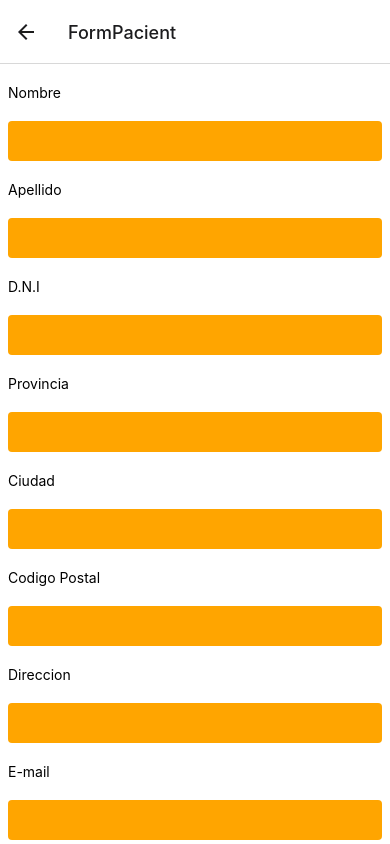
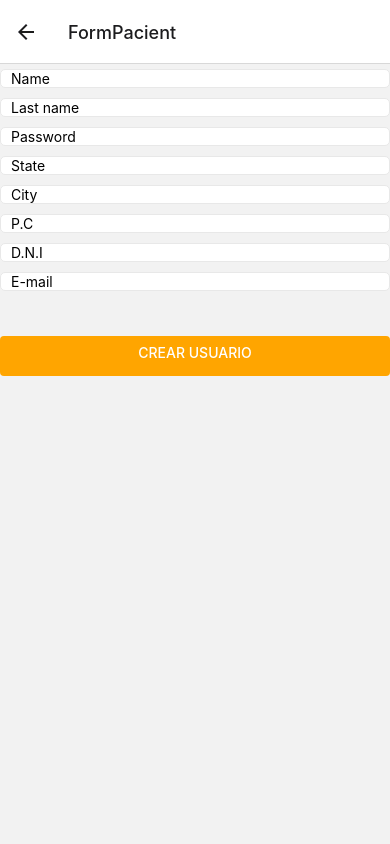
Before and after one commit to GermanEH/Proyecto-Final-Pro-FY, a React Native app in the folder client/: screen /FormPacient in a window 390 px wide. Shown: the top 844 px of the page. Built offline with nearby package versions, Linux system fonts and the light colour scheme.

Commit message:
formulario de paciente controlado con errores

```diff
--- /dev/null
+++ b/client/src/components/CustomInput/CustomInput.jsx
@@ -0,0 +1,50 @@
+import React from 'react';
+import {View, Text, TextInput, StyleSheet} from 'react-native';
+import {Controller} from 'react-hook-form';
+
+const CustomInput = ({control, name,rules = {}, placeholder, secureTextEntry}) =>{
+    return (
+      <Controller
+        control={control}
+        name={name}
+        rules={rules}
+        render={({field: { onChange, onBlur, value }, fieldState: {error}}) => (
+          <>
+          <View style={[styles.container, {borderColor : error ? 'red' : '#e8e8e8'}
+          ]}>
+          <TextInput
+            value={value}
+            onChangeText={onChange}
+            onBlur={onBlur}
+            placeholder={placeholder}
+            style={styles.input}
+            secureTextEntry={secureTextEntry}
+          />
+        </View>
+         {error && (<Text style={{color:'red', alignSelf: 'stretch'}}>{error.message || 'Error'}</Text>)}
+
+        </>
+        )}
+
+      />
+
+
+
+    );
+};
+const styles = StyleSheet.create({
+  container: {
+    backgroundColor: 'white',
+    width: '100%',
+
+    borderColor: '#e8e8e8',
+    borderWidth: 1,
+    borderRadius: 5,
+
+    paddingHorizontal: 10,
+    marginVertical: 5,
+  },
+  input: {},
+});
+
+export default CustomInput;
--- a/client/src/components/pacient/FormPacient.jsx
+++ b/client/src/components/pacient/FormPacient.jsx
@@ -2,19 +2,21 @@ import * as React from 'react';
 import { Text, View, StyleSheet, TextInput, Button, Alert } from 'react-native';
 import { useForm, Controller } from 'react-hook-form';
 import Constants from 'expo-constants';
-//hola
+import CustomInput from '../CustomInput/CustomInput'
+
 export function FormPacient  ()  {
   const { register, setValue, handleSubmit, control, reset, formState: { errors } } = useForm({
     defaultValues: {
-      nombre: '',
-      apellido: '',
+      name: '',
+      lastname: '',
+      email:'',
+      password:'',
       dni: '',
-      provincia:'',
+      country:'',
+      state:'',
       ciudad:'',
-      cp:'',
-      direccion:'',
-      email:'',
-      password:''
+      zip:'',
+      adress:'',
     }
   });
   const onSubmit = data => {
@@ -31,137 +33,66 @@ export function FormPacient  ()  {
 
   return (
     <View style={styles.container}>
-      <Text style={styles.label}>Nombre</Text>
-      <Controller
+
+      <CustomInput
+        name="name"
+        placeholder="Name"
         control={control}
-        render={({field: { onChange, onBlur, value }}) => (
-          <TextInput
-            style={styles.input}
-            onBlur={onBlur}
-            onChangeText={value => onChange(value)}
-            value={value}
-          />
-        )}
-        name="nombre"
-        rules={{ required: true }}
-      />{errors.nombre && <Text>This is required.</Text>}
-      <Text style={styles.label}>Apellido</Text>
-      <Controller
+        rules={{required: 'First name is required'}}
+
+      />
+      <CustomInput
+        name="lastname"
+        placeholder="Last name"
         control={control}
-        render={({field: { onChange, onBlur, value }}) => (
-          <TextInput
-            style={styles.input}
-            onBlur={onBlur}
-            onChangeText={value => onChange(value)}
-            value={value}
-          />
-        )}
-        name="apellido"
-        rules={{ required: true }}
+        rules={{required: 'Last name is required'}}
+
       />
-      <Text style={styles.label}>D.N.I</Text>
-      <Controller
+        <CustomInput
+        name="password"
+        placeholder="Password"
         control={control}
-        render={({field: { onChange, onBlur, value }}) => (
-          <TextInput
-            style={styles.input}
-            onBlur={onBlur}
-            onChangeText={value => onChange(value)}
-            value={value}
-          />
-        )}
-        name="dni"
-        rules={{ required: true }}
-      />
-         <Text style={styles.label}>Provincia</Text>
-      <Controller
-        control={control}
-        render={({field: { onChange, onBlur, value }}) => (
-          <TextInput
-            style={styles.input}
-            onBlur={onBlur}
-            onChangeText={value => onChange(value)}
-            value={value}
-          />
-        )}
-        name="provincia"
-        rules={{ required: true }}
+        secureTextEntry
+        rules={{required: 'Password is required'}}
       />
 
-      <Text style={styles.label}>Ciudad</Text>
-      <Controller
+        <CustomInput
+        name="state"
+        placeholder="State"
         control={control}
-        render={({field: { onChange, onBlur, value }}) => (
-          <TextInput
-            style={styles.input}
-            onBlur={onBlur}
-            onChangeText={value => onChange(value)}
-            value={value}
-          />
-        )}
-        name="ciudad"
-        rules={{ required: true }}
+        rules={{required: 'State is required'}}
+
+      />
+        <CustomInput
+          name="city"
+          placeholder="City"
+          control={control}
+          rules={{required: 'City is required'}}
+
+
       />
 
-      <Text style={styles.label}>Codigo Postal</Text>
-      <Controller
+        <CustomInput
+        name="zip"
+        placeholder="P.C"
         control={control}
-        render={({field: { onChange, onBlur, value }}) => (
-          <TextInput
-            style={styles.input}
-            onBlur={onBlur}
-            onChangeText={value => onChange(value)}
-            value={value}
-          />
-        )}
-        name="cp"
-        rules={{ required: true }}
+        rules={{required: 'Zip code is required'}}
+
       />
 
-      <Text style={styles.label}>Direccion</Text>
-      <Controller
-        control={control}
-        render={({field: { onChange, onBlur, value }}) => (
-          <TextInput
-            style={styles.input}
-            onBlur={onBlur}
-            onChangeText={value => onChange(value)}
-            value={value}
-          />
-        )}
-        name="direccion"
-        rules={{ required: true }}
+        <CustomInput
+          name="dni"
+          placeholder="D.N.I"
+          control={control}
+          rules={{required: 'DNI is required'}}
+        />
+        <CustomInput
+          name="email"
+          placeholder="E-mail"
+          control={control}
+          rules={{required: 'E-mail is required'}}
+
       />
-      <Text style={styles.label}>E-mail</Text>
-      <Controller
-        control={control}
-        render={({field: { onChange, onBlur, value }}) => (
-          <TextInput
-            style={styles.input}
-            onBlur={onBlur}
-            onChangeText={value => onChange(value)}
-            value={value}
-          />
-        )}
-        name="email"
-        rules={{ required: true }}
-      />
-    <Text style={styles.label}>Contraseña</Text>
-      <Controller
-        control={control}
-        render={({field: { onChange, onBlur, value }}) => (
-          <TextInput
-            style={styles.input}
-            onBlur={onBlur}
-            onChangeText={value => onChange(value)}
-            secureTextEntry={true}
-            value={value}
-          />
-        )}
-        name="password"
-        rules={{ required: true }}
-      />
-
 
 
 
@@ -180,10 +111,14 @@ export function FormPacient  ()  {
 };
 
 const styles = StyleSheet.create({
-  label: {
-    color: 'black',
-    margin: 20,
-    marginLeft: 0,
+  root: {
+    alignItems: 'center',
+    padding: 20,
+  },
+  logo: {
+    width: '70%',
+    maxWidth: 300,
+    maxHeight: 200,
   },
   button: {
     marginTop: 40,
@@ -192,18 +127,4 @@ const styles = StyleSheet.create({
     backgroundColor: 'orange',
     borderRadius: 4,
   },
-  container: {
-    flex: 1,
-    justifyContent: 'center',
-    paddingTop: Constants.statusBarHeight,
-    padding: 8,
-    backgroundColor: 'white',
-  },
-  input: {
-    backgroundColor: 'orange',
-    borderColor: 'none',
-    height: 40,
-    padding: 10,
-    borderRadius: 4,
-  },
 });
```
